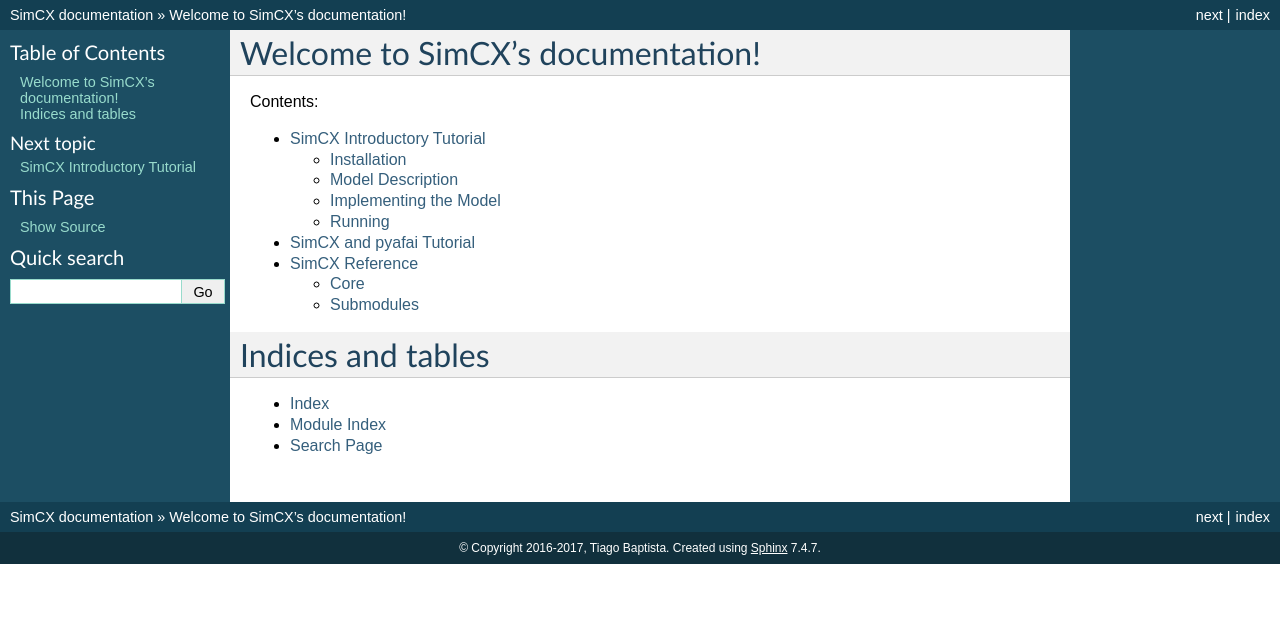
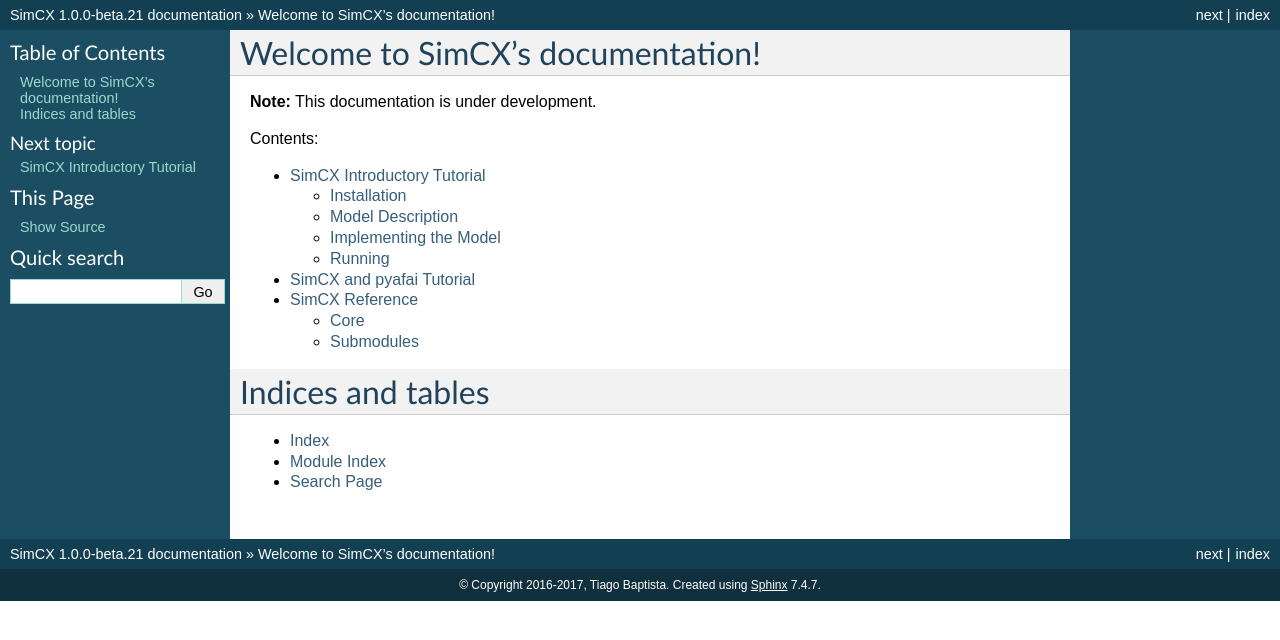
Before and after one commit to tbaptista/simcx, a Sphinx documentation site: the page built from docs/index.rst, in a window 1280 px wide. Shown: the top 640 px of the page. Built offline with Sphinx 7.4.7, drawn with Linux system fonts in a browser that asks for light colours.

Commit message:
Small updates to documentation.

```diff
--- a/README.rst
+++ b/README.rst
@@ -1,10 +1,12 @@
 SimCX -- Simulator for Complex Systems
 ======================================
+
+.. image:: https://readthedocs.org/projects/simcx/badge/?version=latest
 
 Simulator for Complex Systems. Developed for the course in Complex Systems from
 the Department of Informatics Engineering of the University of Coimbra. This
 software is still in beta stage. Tutorials and documentation are currently in
-preparation, and should be released soon.
+preparation, and should be finished soon.
 
 | Copyright (c) 2015-2016 Tiago Baptista - baptista@dei.uc.pt
 | Licensed under the Apache License, Version 2.0 (see LICENSE.txt)
--- a/docs/conf.py
+++ b/docs/conf.py
@@ -57,9 +57,9 @@
 # built documents.
 #
 # The short X.Y version.
-version = ''
+version = '1.0'
 # The full version, including alpha/beta/rc tags.
-release = ''
+release = '1.0.0-beta.21'
 
 # The language for content autogenerated by Sphinx. Refer to documentation
 # for a list of supported languages.
--- a/docs/index.rst
+++ b/docs/index.rst
@@ -5,6 +5,8 @@
 
 Welcome to SimCX's documentation!
 =================================
+
+**Note:** This documentation is under development.
 
 .. toctree::
    :maxdepth: 2
```
